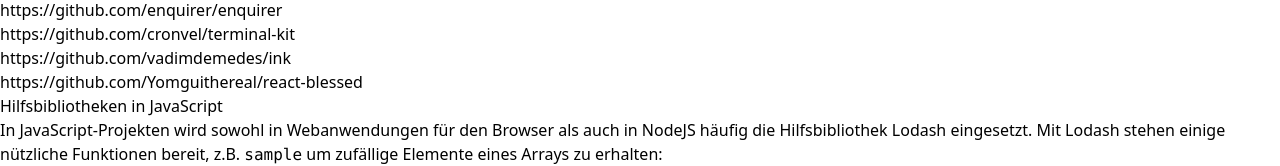
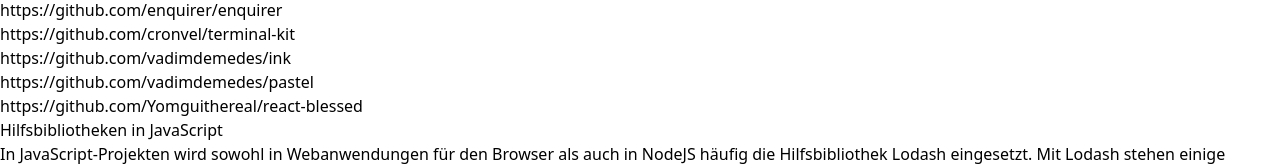
Before and after one commit to behrends/workshops, a Next.js app: page /prog/09-misc/libraries in a window 1280 px wide. Shown: the part 1123-1289 px from the top of the page. Built offline with nearby package versions, Linux system fonts and the light colour scheme.

Commit message:
Prog: add Pastel (Next.js-like framework for CLIs made with Ink.)

```diff
--- a/pages/prog/09-misc/libraries.mdx
+++ b/pages/prog/09-misc/libraries.mdx
@@ -132,6 +132,7 @@
 - https://github.com/enquirer/enquirer
 - https://github.com/cronvel/terminal-kit
 - https://github.com/vadimdemedes/ink
+- https://github.com/vadimdemedes/pastel
 - https://github.com/Yomguithereal/react-blessed
 
 ## Hilfsbibliotheken in JavaScript
```
